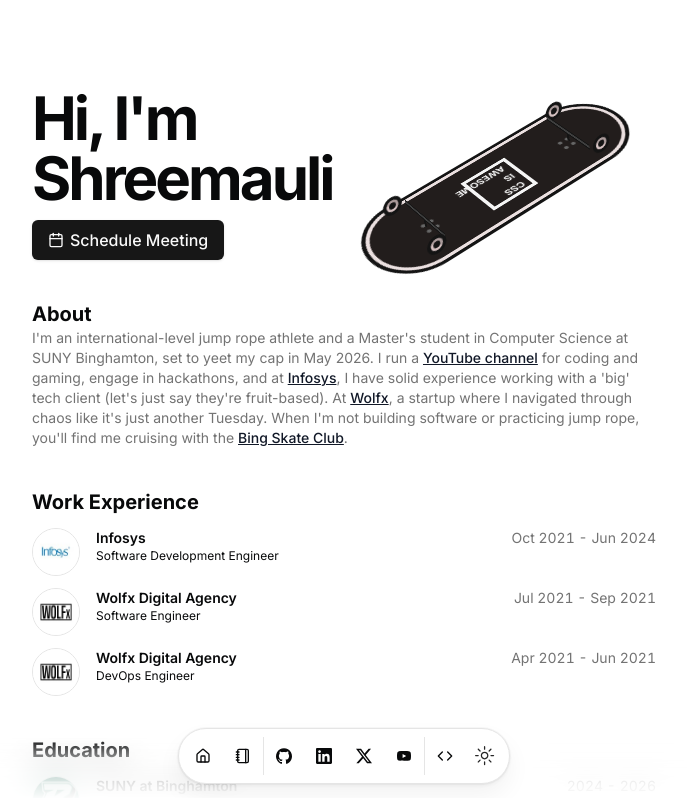
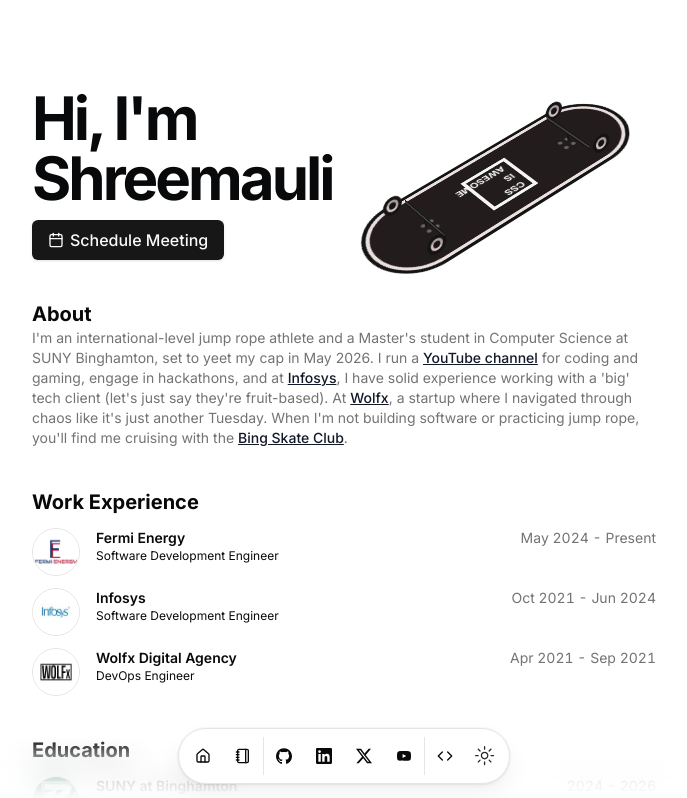
Before and after one commit to mauliciousware/Personal-Portfolio, a Next.js app: page / in a window 1280 px wide. Shown: the top 798 px of the page, without its empty margins (296-983 px from the left). Built offline with nearby package versions, Linux system fonts and the light colour scheme.

Commit message:
Summer Internship Update

```diff
--- a/src/data/resume.tsx
+++ b/src/data/resume.tsx
@@ -27,7 +27,7 @@
   ],
   navbar: [
     { href: "/", icon: HomeIcon, label: "Home" },
-    { href: "https://drive.google.com/file/d/1v-vHuSaGu5TVFB29eNn1D-sU3IEYYYMz/view?usp=sharing", icon: NotebookIcon, label: "Resume" },
+    { href: "https://drive.google.com/file/d/1lRKF8sVwG2o7YzdSEAmFA353OhcfQ26c/view?usp=sharing", icon: NotebookIcon, label: "Resume" },
   ],
   contact: {
     email: "sraut2@binghamton.edu",
@@ -72,28 +72,28 @@
 
   work: [
     {
+      company: "Fermi Energy",
+      href: "https://www.fermienergy.com/",
+      badges: [],
+      location: "New York, NY",
+      title: "Software Development Engineer",
+      logoUrl: "/FermiLogo.jpeg",
+      start: "May 2024",
+      end: "Present",
+      description:
+        "I developed a real-time analytics dashboard for Fermi Energy’s Battery Intelligence Platform using Next.js and Node.js, enabling stakeholders to monitor production metrics and make data-driven decisions in EV battery manufacturing. I architected a GraphQL API layer to aggregate data from supply chain databases, optimizing query performance through batching and caching strategies and achieving a sustained 30 percent reduction in API response times. In collaboration with cross-functional teams, I transitioned legacy systems into a microservices architecture—maintaining over 30 RESTful APIs—which improved system scalability by 40 percent and reduced deployment time by 30 percent. Finally, I engineered Redis caching mechanisms to store frequently accessed data, reducing database load and improving page load times by 20 percent, ultimately delivering a smoother experience for engineers and analysts.",
+    },
+    {
       company: "Infosys",
+      badges: [],
       href: "https://infosys.com",
-      badges: [],
       location: "Bengaluru, India",
       title: "Software Development Engineer",
       logoUrl: "/infosys_logo.jpeg",
       start: "Oct 2021",
       end: "Jun 2024",
       description:
-        "Expanded system capacity by 73%, supporting 2,300 concurrent users through NGINX load balancing with the Least Connections method. Led a legacy codebase migration, improving performance by 70% with React Redux Toolkit (RTK) and future-proofing with TypeScript.Engineered a Smart Content Navigator for a Big-4 client, achieving 99% SLA compliance with a Node.js/Express.js backend and React.js frontend. Streamlined deployments by leveraging Docker and migrating to AWS ECR, enhancing deployment efficiency by 40% and system reliability by 30%.",
-    },
-    {
-      company: "Wolfx Digital Agency",
-      badges: [],
-      href: "https://wolfx.io",
-      location: "Mumbai, India",
-      title: "Software Engineer",
-      logoUrl: "/wolfx_logo.jpeg",
-      start: "Jul 2021",
-      end: "Sep 2021",
-      description:
-        "Engineered 'Customer360,' a CRM dashboard for a Fortune 500 retail client, using Next.js, Node.js, and GraphQL, achieving a 40% faster data retrieval through API optimization and query caching.Implemented Prisma ORM with PostgreSQL on Supabase, boosting developer productivity by 25%. Optimized frontend performance with TypeScript and custom React Query hooks, improving dashboard load times by 30% and enhancing UI responsiveness.Reduced manual reporting time by 60% by creating an automated Excel and PDF export system in Next.js.",
+        "I developed and maintained the Smart Content Navigator application for a Big-4 client, achieving 99 percent SLA compliance by architecting a Node.js/Express.js backend and a React.js frontend for efficient data rendering. To support over 2,000 concurrent users during load tests, I scaled system capacity by 50 percent through NGINX load balancing using the Least Connections algorithm. I also migrated the legacy codebase to React Redux Toolkit (RTK), which reduced the average page load time from 5.5 seconds to 1.2 seconds and improved UI responsiveness by 25 percent through optimized asynchronous flows and state management. Finally, I containerized the applications with Docker and migrated them to AWS ECR, cutting deployment time by 25 percent and reducing configuration errors by 20 percent.",
     },
     {
       company: "Wolfx Digital Agency",
@@ -103,9 +103,9 @@
       title: "DevOps Engineer",
       logoUrl: "/wolfx_logo.jpeg",
       start: "Apr 2021",
-      end: "Jun 2021",
+      end: "Sep 2021",
       description:
-        "Created 10 strategic SEO landing pages for Wolfx.io, driving a 40% increase in organic traffic within 3 months.Improved system architecture with microservices, maintained 30+ REST APIs, and redesigned UI/UX, boosting customer satisfaction by 88%.Secured user authentication with Google OAuth and JSON Web Tokens, reducing unauthorized access attempts by 15%.Enhanced performance using Redis caching and ensured secure handling of sensitive documents with AWS S3 and pre-signed URLs.",
+        "Delivered Customer360, a comprehensive CRM dashboard for a Fortune 500 retail client, which contributed to a 30 percent increase in organic traffic within three months as tracked by AWS Brand Analytics. Leveraged Prisma ORM with PostgreSQL on Supabase to eliminate boilerplate code and streamline database interactions. Optimized API payloads by 35 percent through GraphQL-driven selective fetching and React Query caching, reducing dashboard load time from 2.4 seconds to 1.8 seconds and cutting API response times from 500 ms to 320 ms. Streamlined reporting of web tables by integrating SheetJS and jsPDF to generate Excel and PDF reports dynamically",
     },
   ],
   education: [
```
Also changed, not shown: public/FermiLogo.jpeg (added).
